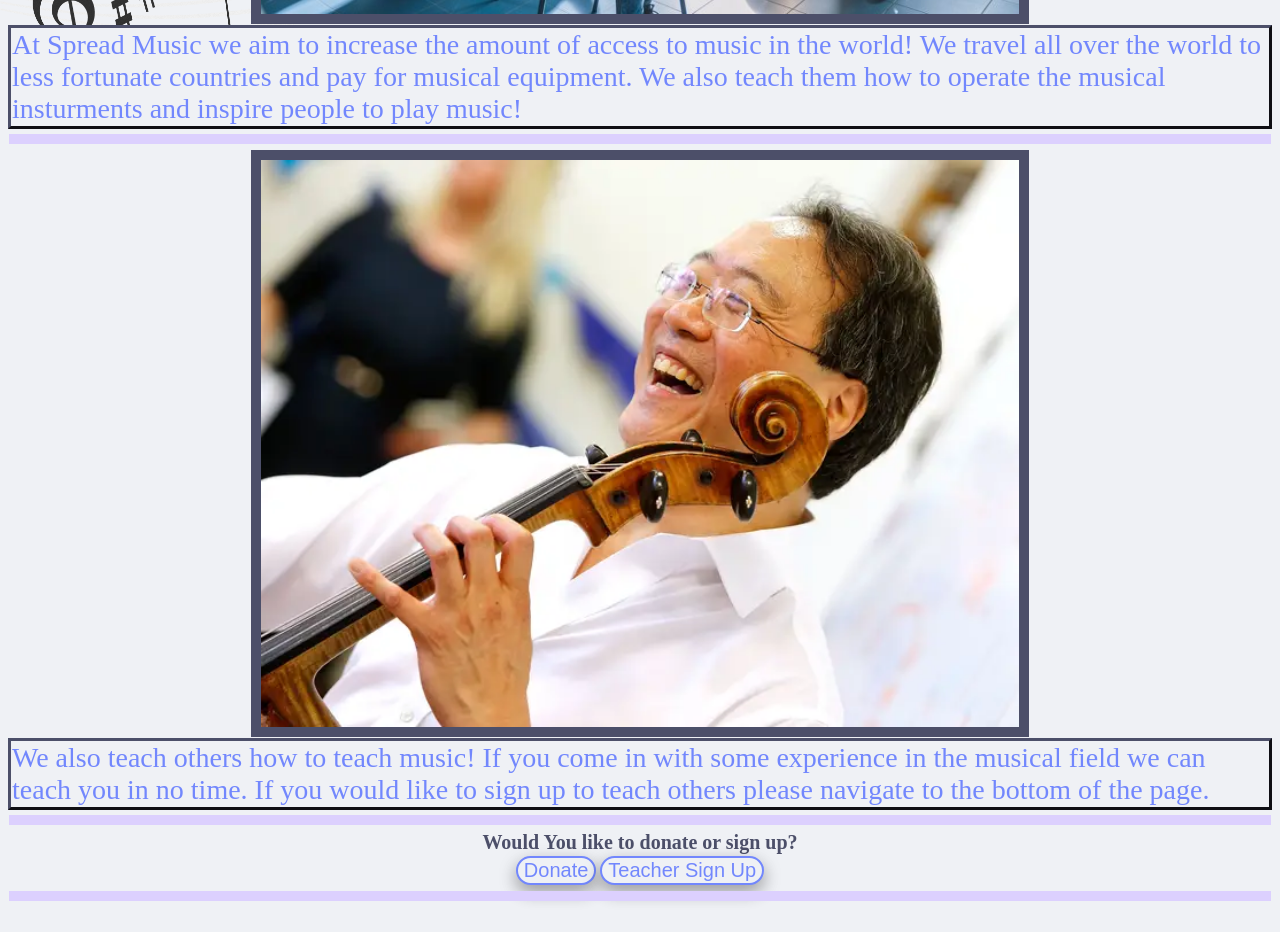
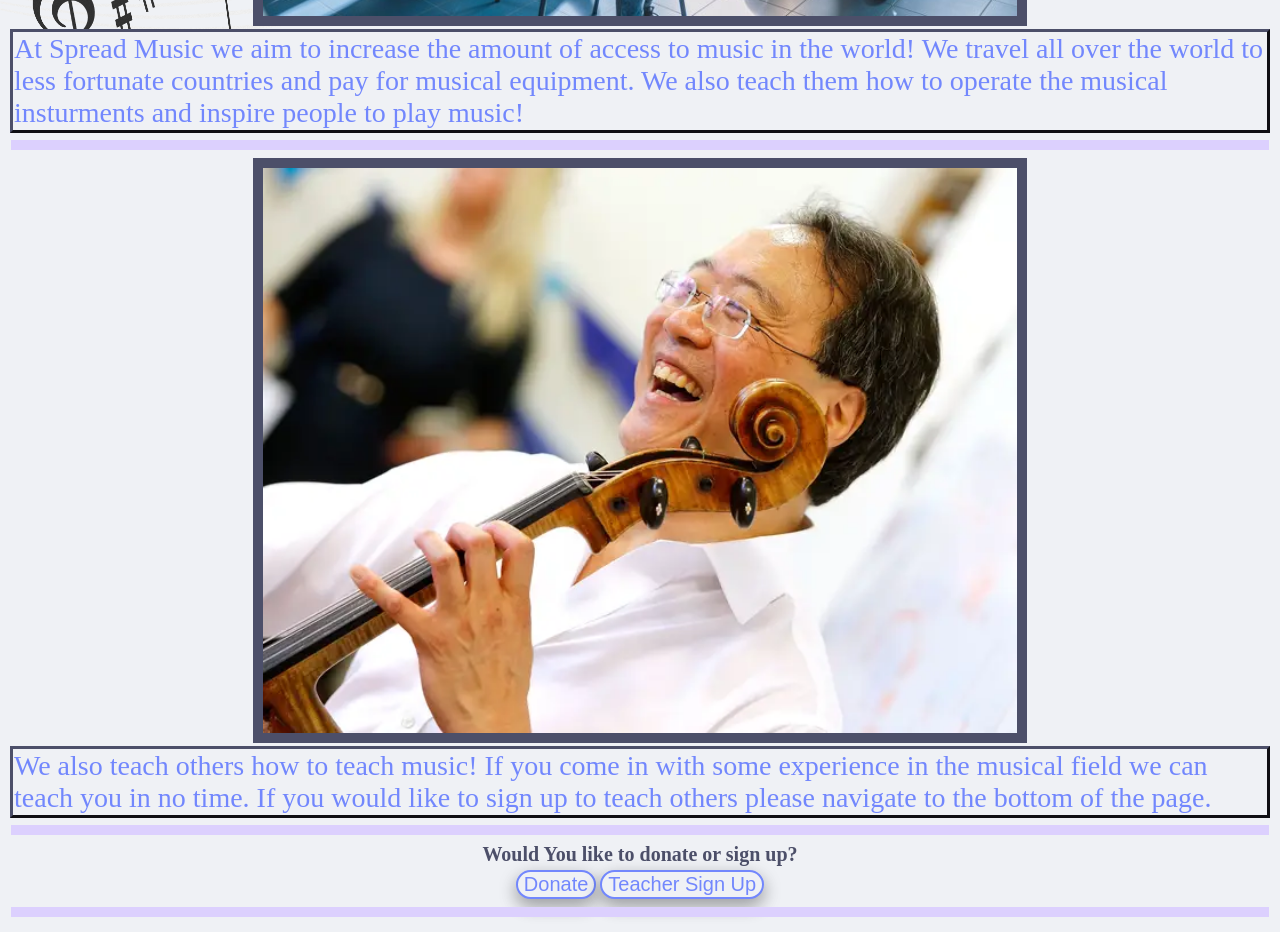
Before and after one commit to chris-skeen/Charity-Mobile, a plain HTML site: page index.html in a window 1280 px wide. Shown: the part 640-1572 px from the top of the page. Drawn offline with Linux system fonts and the light colour scheme.

Commit message:
made changes to style sheet names

```diff
--- a/index.html
+++ b/index.html
@@ -20,9 +20,9 @@
     <p class="summary">ℂ𝕙𝕣𝕚𝕤 𝕊𝕜𝕖𝕖𝕟</p>
   </head>
 
-  <body>
+  <body class="body">
     <table class="info_table">
-      <tr>
+      <tr class="table-rows">
         <td class="lav_line_cell">
           <img
             class="lav_line"
@@ -33,7 +33,7 @@
           />
         </td>
       </tr>
-      <tr>
+      <tr class="table-rows">
         <td class="info_photo1_cell">
           <img
             class="info_photo1"
@@ -42,7 +42,7 @@
           />
         </td>
       </tr>
-      <tr>
+      <tr class="table-rows">
           <td class="info1">
             At Spread Music we aim to increase the amount of access to music in
             the world! We travel all over the world to less fortunate countries
@@ -50,7 +50,7 @@
             musical insturments and inspire people to play music!
           </td>
       </tr>
-      <tr>
+      <tr class="table-rows">
         <td class="lav_line_cell" colspan="2">
           <img
             class="lav_line"
@@ -61,7 +61,7 @@
           />
         </td>
       </tr>
-      <tr>
+      <tr class="table-rows">
         <td class="info_photo2_cell">
           <img
             class="info_photo2"
@@ -70,7 +70,7 @@
           />
         </td>
       </tr>
-      <tr>
+      <tr class="table-rows">
         <td class="info2">
           We also teach others how to teach music! If you come in with some
           experience in the musical field we can teach you in no time. If you
@@ -78,7 +78,7 @@
           the page.
         </td>
       </tr>
-      <tr>
+      <tr class="table-rows">
         <td class="lav_line_cell" colspan="2">
           <img
             class="lav_line"
@@ -89,18 +89,18 @@
           />
         </td>
       </tr>
-      <tr>
+      <tr class="table-rows">
         <th colspan="2" class="options">
           Would You like to donate or sign up?
         </th>
       </tr>
-      <tr>
+      <tr class="table-rows">
         <td class="btmbuttons_cell" colspan="2">
           <button class="btmbuttons" type="button">Donate</button>
           <button class="btmbuttons" type="button">Teacher Sign Up</button>
         </td>
       </tr>
-      <tr>
+      <tr class="table-rows">
         <td class="lav_line_cell" colspan="2">
           <img
             class="lav_line"
--- a/style.css
+++ b/style.css
@@ -5,7 +5,7 @@ Base : #eff1f5
 
 */
 
-body {
+.body {
   background-image : url(images/real_music_notes.png);
   background-size: 100%;
   background-repeat:no-repeat;
@@ -99,10 +99,6 @@ body {
   justify-content: center;
 }
 
-table, thead, tbody, th, td, tr {
-  display: block;
-}
-
 .info1 {
   background-color: #eff1f5;
   border: 3px outset #4c4f69;
```
